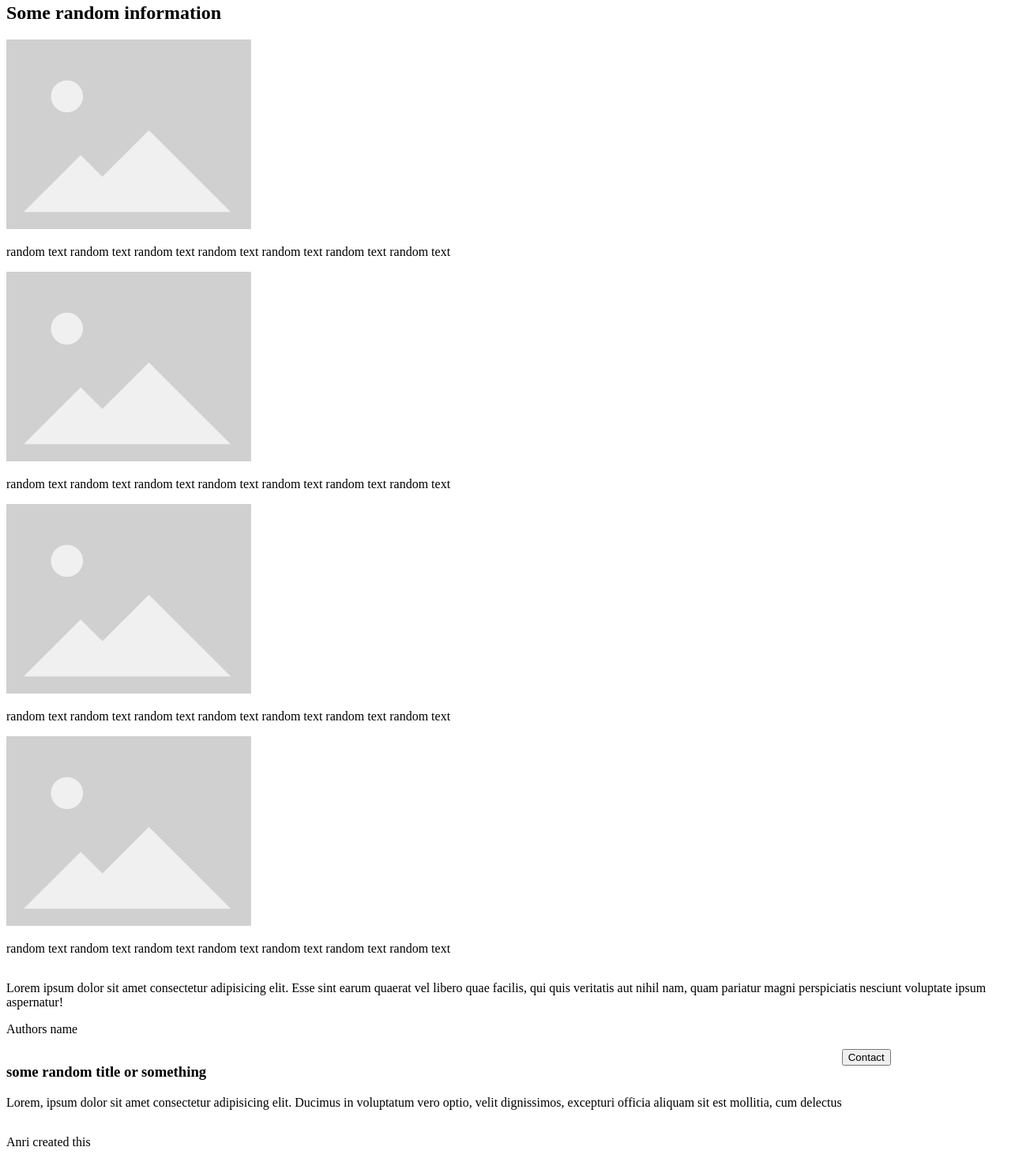
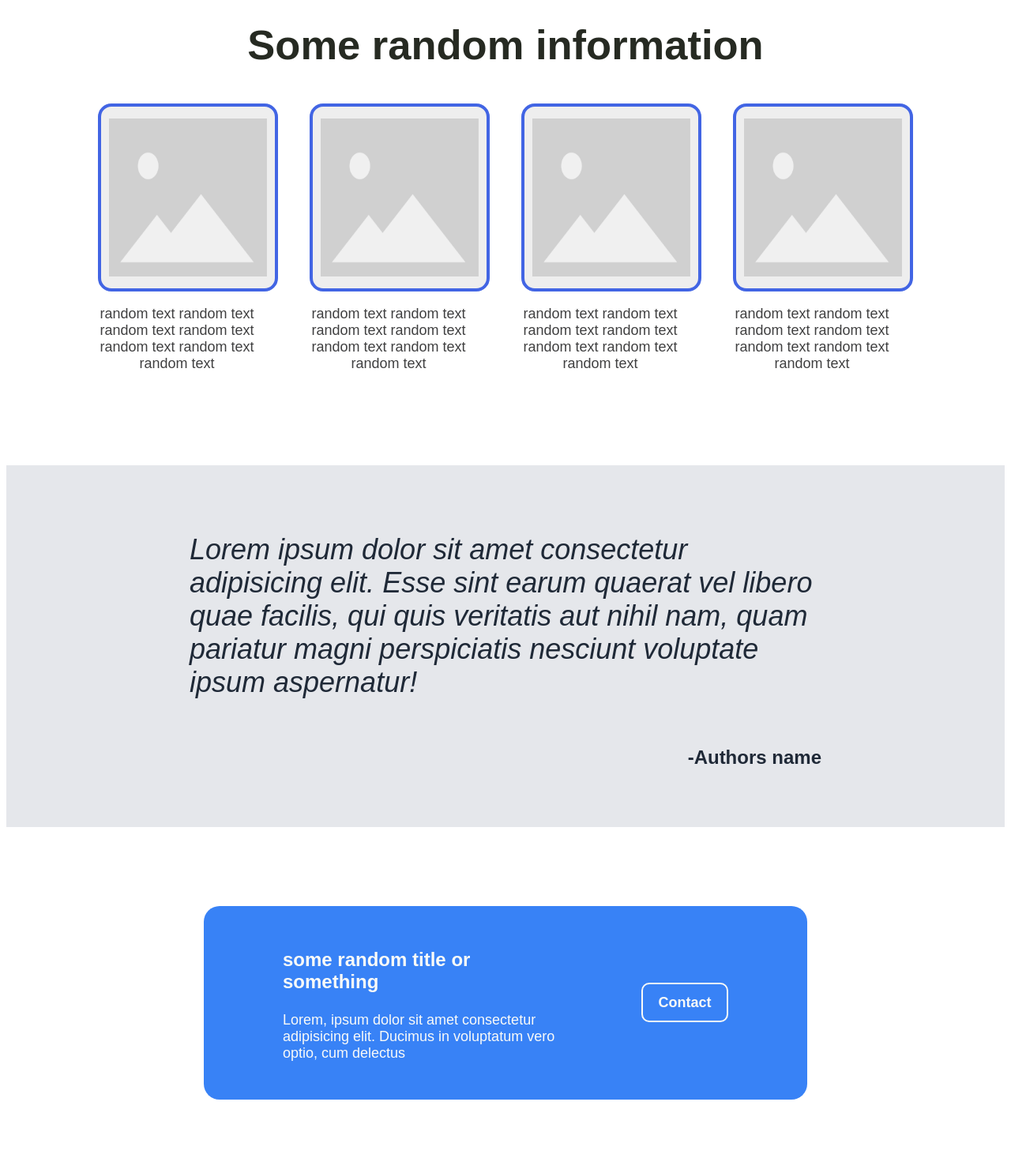
Before and after one commit to AnriSichinava/odin-project-flexbox, a plain HTML site: page index.html in a window 1280 px wide. Shown: the part 589-2060 px from the top of the page at 79% size. Drawn offline with Linux system fonts and the light colour scheme.

Commit message:
Template ready
I have created the template give in the Odin project photo.
This template is plain and can be customized any way i want.

```diff
--- a/index.html
+++ b/index.html
@@ -11,7 +11,7 @@
 <body>
     <div class="header">
         <div class="logo-container">
-            <img  class="logo" src="./images/placeholder-box.png" alt="some logo">
+            <img class="logo" src="./images/placeholder-box.png" alt="some logo">
         </div>
         <div class="header-links">
             <p>link-one</p>
@@ -38,45 +38,54 @@
         </div>
     </div>
     <div class="content-2">
-        <div class="title-content-2">
+        <div class="content-title-2">
             <h2>Some random information</h2>
         </div>
         <div class="content-box-container">
             <div class="content-box">
                 <div class="image-container">
-                    <img src="./images/placeholder-box.png" alt="content image">
+                    <img class="image-2" src="./images/placeholder-box.png" alt="content image">
                 </div>
-                <p class="image-text">random text random text random text
+                <div class="image-text">
+                    <p>random text random text random text
                         random text random text random text random text
                     </p>
                 </div>
+            </div>
             <div class="content-box">
                 <div class="image-container">
-                    <img src="./images/placeholder-box.png" alt="content image">
+                    <img class="image-2" src="./images/placeholder-box.png" alt="content image">
                 </div>
-                <p class="image-text">random text random text random text
+                <div class="image-text">
+                    <p>random text random text random text
                         random text random text random text random text
                     </p>
                 </div>
+            </div>
             <div class="content-box">
                 <div class="image-container">
-                    <img src="./images/placeholder-box.png" alt="content image">
+                    <img class="image-2" src="./images/placeholder-box.png" alt="content image">
                 </div>
-                <p class="image-text">random text random text random text
+                <div class="image-text">
+                    <p>random text random text random text
                         random text random text random text random text
                     </p>
                 </div>
+            </div>
             <div class="content-box">
                 <div class="image-container">
-                    <img src="./images/placeholder-box.png" alt="content image">
+                    <img class="image-2" src="./images/placeholder-box.png" alt="content image">
                 </div>
-                <p class="image-text">random text random text random text
+                <div class="image-text">
+                    <p>random text random text random text
                         random text random text random text random text
                     </p>
                 </div>
             </div>
         </div>
+    </div>
     <div class="content-3">
+        <div class="content-3-width">
             <div class="content-3-text">
                 <p>Lorem ipsum dolor sit amet consectetur
                     adipisicing elit. Esse sint earum
@@ -85,18 +94,20 @@
                     nesciunt voluptate ipsum aspernatur!</p>
             </div>
             <div class="content-3-text-last">
-            <p>Authors name</p>
+                <p>-Authors name</p>
+            </div>
         </div>
     </div>
     <div class="content-4">
+        <div class="content-4-container">
         <div class="content-4-text-container">
             <h3 class="content-4-text-1">some random title or something</h3>
-
             <p class="content-4-text-2">Lorem, ipsum dolor sit amet consectetur adipisicing elit. Ducimus in
-                voluptatum vero optio, velit dignissimos, excepturi officia aliquam sit est mollitia, cum delectus</p>
+                voluptatum vero optio, cum delectus</p>
         </div>
-        <div class="content-4-button">
-            <button> Contact</button>
+        <div class="content-4-button-container">
+            <button class="content-4-button" > Contact</button>
+        </div>
     </div>
     </div>
     <div class="footer">
--- a/styles.css
+++ b/styles.css
@@ -1,37 +1,45 @@
-
-body{
+*{
+    font-family: Arial, Helvetica, sans-serif;
+}
+body {
     display: flex;
     flex-direction: column;
     justify-content: space-between;
 }
+
 .content-1,
 .content-4,
-.footer{
+.footer {
     display: flex;
 }
-.header{
+
+.header {
     height: 80px;
     background-color: #1f2937;
     display: flex;
     align-items: center;
-    justify-content: space-around;
+    justify-content: space-between;
+    padding: 0px 40px;
 }
 
-.header-links{
+.header-links {
     display: flex;
     gap: 15px;
     font-size: 18px;
     color: #E5E7EB;
 }
-.logo-container{
+
+.logo-container {
     font-size: 24px;
     color: #F9FAF8;
 }
-.logo{
+
+.logo {
     width: 40px;
     height: auto;
 }
-.content-1{
+
+.content-1 {
     background-color: #1f2937;
     justify-content: center;
     align-items: center;
@@ -39,48 +47,167 @@ body{
     gap: 30px;
 
 }
+
 .left-content-1,
-.right-content-1{
-    padding:10px 10px;
+.right-content-1 {
+    padding: 10px 10px;
     width: 600px;
     height: auto;
 }
-.content-1-title{
+
+.content-1-title {
     font-size: 35px;
     display: flex;
     flex-wrap: wrap;
-    font-weight:700;
+    font-weight: 700;
     color: #F9FAF8;
 }
-.content-1-text{
+
+.content-1-text {
     font-size: 18px;
     color: #E5E7EB;
     display: flex;
     flex-wrap: wrap;
 }
-.right-content-1{
+
+.right-content-1 {
     display: flex;
     justify-content: center;
     align-items: center;
 
 }
-.content-1-image{
- width: 590px;
- height: auto;
+
+.content-1-image {
+    width: 590px;
+    height: auto;
 }
-.button-1-container{
+
+.button-1-container {
     padding-top: 30px;
     width: auto;
     height: auto;
 }
-.button-1{
+
+.button-1 {
+    margin-top: 40px;
     width: 200px;
     height: 60px;
     border-radius: 10px;
     color: #F9FAF8;
-    background-color:#3882F6;
+    background-color: #3882F6;
     text-align: center;
-    font: 24px;
-    font-weight: 500;
+    font-size: 21px;
+    font-weight: 700;
     border: transparent;
 }
+
+.content-title-2 {
+    text-align: center;
+    font-size: 35px;
+    color: #262a22;
+    font-weight: 700;
+}
+
+.content-box-container {
+    display: flex;
+    justify-content: center;
+    gap: 40px;
+    flex-wrap: wrap;
+    padding-bottom: 100px;
+}
+
+.image-container {
+    width: 200px;
+    height: 200px;
+    border: 4px solid #4265e4;
+    background: #eee;
+    margin: auto;
+    padding: 15px 10px;
+    border-radius: 17px;
+}
+
+.image-2 {
+    width: 100%;
+    height: 100%;
+}
+
+.image-text {
+    width: 200px;
+    height: auto;
+    text-align: center;
+    color: #404041;
+    font-size: 18px;
+
+}
+
+.content-3 {
+    background-color: #E5E7EB;
+    display: flex;
+    justify-content: center;
+    align-items: center;
+    padding: 50px 0px;
+}
+
+.content-3-width {
+    width: 800px;
+}
+
+.content-3-text {
+    font-size: 36px;
+    font-style: italic;
+    color: #1F2937;
+}
+
+.content-3-text-last {
+    font-size: 24px;
+    font-weight: 900;
+    color: #1F2937;
+    display: flex;
+    justify-content: flex-end;
+}
+
+.content-4 {
+    display: flex;
+    justify-content: center;
+    padding: 100px 250px;
+    margin: 0;
+}
+
+.content-4-container {
+    display: flex;
+    justify-content: space-between;
+    align-items: center;
+    background-color: #3882F6;
+    border-radius: 20px;
+    padding: 30px 100px;
+    gap: 100px;
+}
+
+.content-4-text-1 {
+    font-size: 24px;
+    color: #F9FAF8;
+}
+
+.content-4-text-2 {
+    font-size: 18px;
+    color: #F9FAF8;
+}
+.content-4-button{
+   border: 2px solid #F9FAF8;
+   color: #F9FAF8;
+   font-size: 18px;
+   font-weight: 700;
+   border-radius: 10px;
+   background-color: transparent;
+   width: 110px;
+   height: 50px;
+}
+.footer{
+    height: 100px;
+    background-color: #1F2937;
+    display: flex;
+    justify-content: center;
+    align-items: center;
+    color: #E5E7EB;
+    font-size: 18px;
+}
```
Lines whose indentation alone changed are shown as unchanged.
